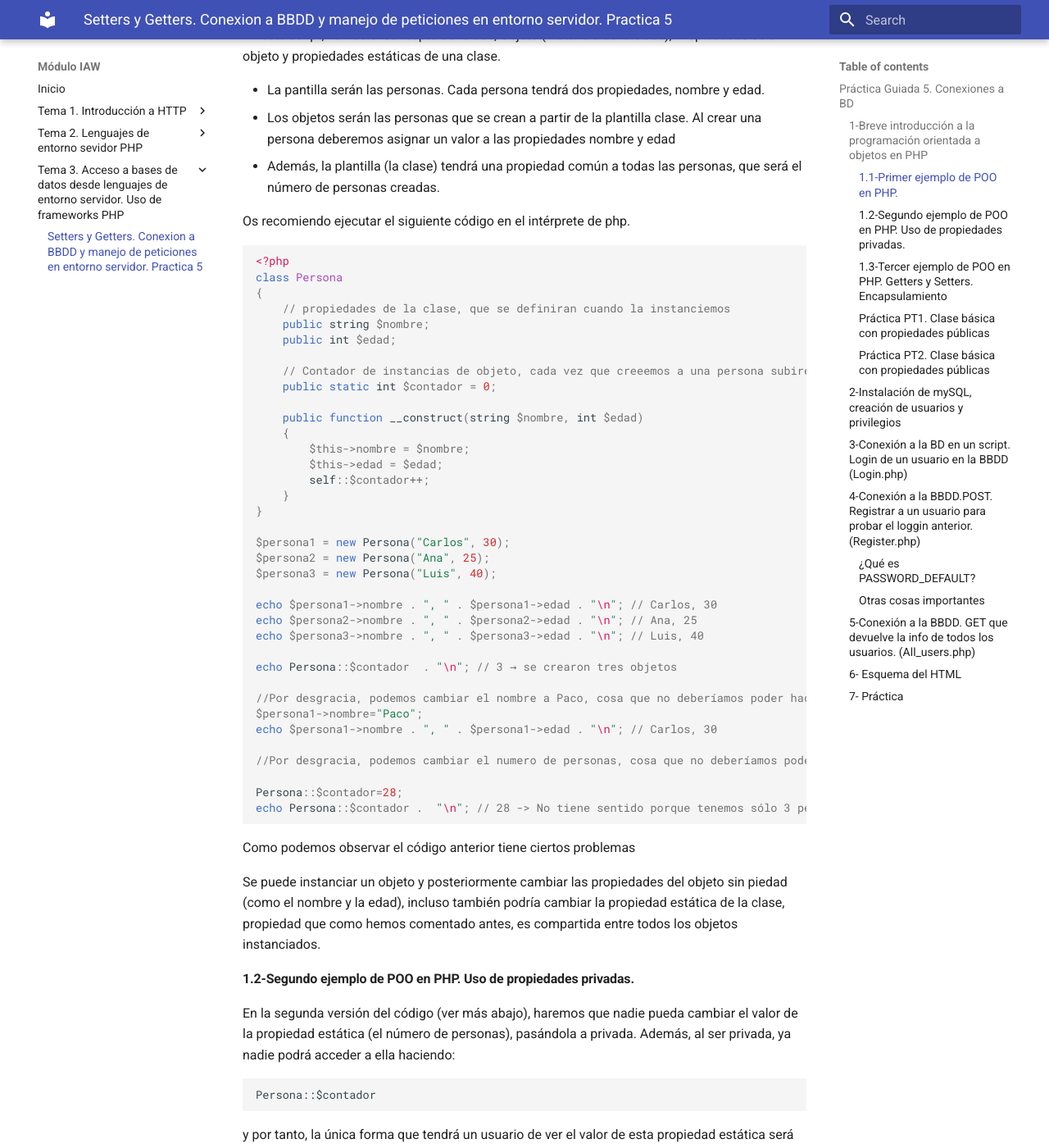
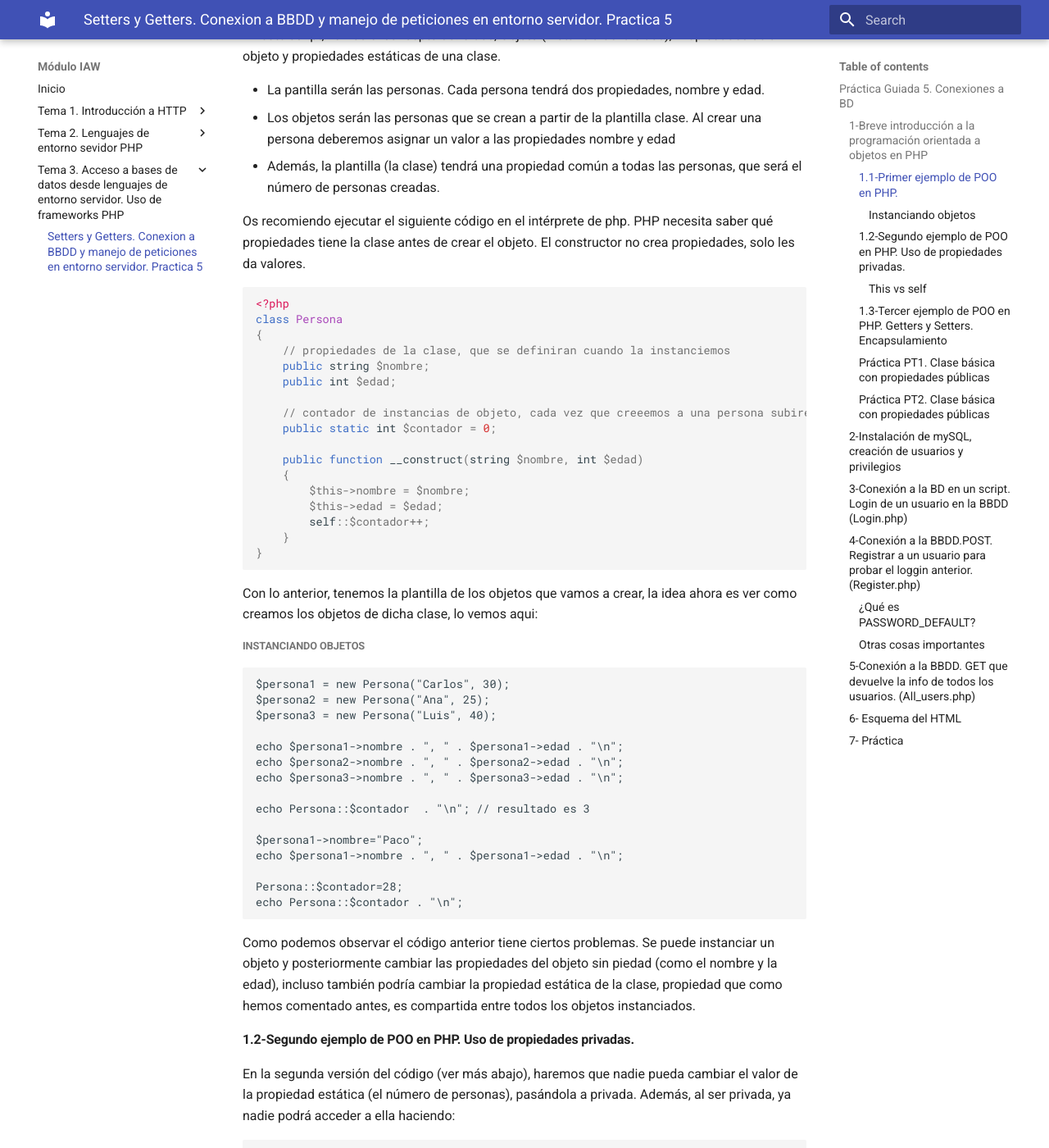
Before and after one commit to manolohpz14/IAW_module, an MkDocs documentation site: the page built from docs/5-Práctica. Conexiones_bd.md, in a window 1280 px wide and 1400 px high, scrolled down 1545 px. Shown: the whole window at 82% size. Built offline with MkDocs 1.6.1 and Material for MkDocs 9.7.7, drawn with Linux system fonts in a browser that asks for light colours; some of the changed text lies outside the part shown.

Commit message:
nuevo commit

````diff
--- a/docs/5-Práctica. Conexiones_bd.md
+++ b/docs/5-Práctica. Conexiones_bd.md
@@ -40,7 +40,7 @@
 - Los objetos serán las personas que se crean a partir de la plantilla clase. Al crear una persona deberemos asignar un valor a las propiedades nombre y edad
 - Además, la plantilla (la clase) tendrá una propiedad común a todas las personas, que será el número de personas creadas.
 
-Os recomiendo ejecutar el siguiente código en el intérprete de php.
+Os recomiendo ejecutar el siguiente código en el intérprete de php. PHP necesita saber qué propiedades tiene la clase antes de crear el objeto. El constructor no crea propiedades, solo les da valores.
 
 ```php
 <?php
@@ -50,7 +50,7 @@
     public string $nombre;
     public int $edad;
 
-    // Contador de instancias de objeto, cada vez que creeemos a una persona subiremos en 1
+    // contador de instancias de objeto, cada vez que creeemos a una persona subiremos en 1
     public static int $contador = 0;
 
     public function __construct(string $nombre, int $edad)
@@ -60,30 +60,31 @@
         self::$contador++;
     }
 }
+```
 
+Con lo anterior, tenemos la plantilla de los objetos que vamos a crear, la idea ahora es ver como creamos los objetos de dicha clase, lo vemos aqui:
+
+##### **Instanciando objetos**
+
+```php
 $persona1 = new Persona("Carlos", 30);
 $persona2 = new Persona("Ana", 25);
 $persona3 = new Persona("Luis", 40);
 
-echo $persona1->nombre . ", " . $persona1->edad . "\n"; // Carlos, 30
-echo $persona2->nombre . ", " . $persona2->edad . "\n"; // Ana, 25
-echo $persona3->nombre . ", " . $persona3->edad . "\n"; // Luis, 40
+echo $persona1->nombre . ", " . $persona1->edad . "\n";
+echo $persona2->nombre . ", " . $persona2->edad . "\n";
+echo $persona3->nombre . ", " . $persona3->edad . "\n";
 
-echo Persona::$contador  . "\n"; // 3 → se crearon tres objetos
+echo Persona::$contador  . "\n"; // resultado es 3
 
-//Por desgracia, podemos cambiar el nombre a Paco, cosa que no deberíamos poder hacer.
 $persona1->nombre="Paco";
-echo $persona1->nombre . ", " . $persona1->edad . "\n"; // Carlos, 30
-
-//Por desgracia, podemos cambiar el numero de personas, cosa que no deberíamos poder hacer porque tampoco tiene ningun sentido
+echo $persona1->nombre . ", " . $persona1->edad . "\n";
 
 Persona::$contador=28;
-echo Persona::$contador .  "\n"; // 28 -> No tiene sentido porque tenemos sólo 3 personas`
+echo Persona::$contador . "\n";
 ```
 
-Como podemos observar el código anterior tiene ciertos problemas
-
-Se puede instanciar un objeto y posteriormente cambiar las propiedades del objeto sin piedad (como el nombre y la edad), incluso también podría cambiar la propiedad estática de la clase,  propiedad que como hemos comentado antes,  es compartida entre todos los objetos instanciados.
+Como podemos observar el código anterior tiene ciertos problemas. Se puede instanciar un objeto y posteriormente cambiar las propiedades del objeto sin piedad (como el nombre y la edad), incluso también podría cambiar la propiedad estática de la clase,  propiedad que como hemos comentado antes,  es compartida entre todos los objetos instanciados.
 
 #### 1.2-Segundo ejemplo de POO en PHP. Uso de propiedades privadas.
 
@@ -110,89 +110,6 @@
         $this->edad = $edad;
         self::$contador++;
     }
-
-    // Getter de contador
-    public static function getContador(): int
-    {
-        return self::$contador;
-    }
-}
-
-
-$persona1 = new Persona("Carlos", 30);
-$persona2 = new Persona("Ana", 25);
-$persona3 = new Persona("Luis", 40);
-
-echo $persona1->nombre . ", " . $persona1->edad . "\n"; //La salida será: Carlos, 30
-echo $persona2->nombre . ", " . $persona2->edad . "\n"; //La salida será: Ana, 25
-echo $persona3->nombre . ", " . $persona3->edad . "\n"; //La salida será: Luis, 40
-
-try {echo Persona::$contador . "\n";} //ya no podemos acceder ni editar así, hay que utilizar el getter
-catch (Throwable $e) {echo $e->getMessage() . "\n";}
-echo Persona::getContador() . "\n"; //Forma correcta de usar el getter
-
-//Por desgracia, podemos cambiar el nombre a Paco, cosa que no deberíamos poder hacer.
-$persona1->nombre="Paco";
-echo $persona1->nombre . ", " . $persona1->edad . "\n"; // Carlos, 30
-
-```
-
-Como vemos al final del script siguen habiendo inconsistencias, como que se pueda cambiar el nombre de la persona (o incluso la edad). Esto se debe a que son propiedades públicas.
-
-#### 1.3-Tercer ejemplo de POO en PHP. Getters y Setters. Encapsulamiento
-
-En este último ejemplo, rizamos un poco más el rizo, lo que vemos ahora es encapsulación. Es decir, vamos a arreglar lo anterior. Para ello, no expondremos directamente al público las propiedades "edad" y "nombre" si no que estas se podrán editar u obtener únicamente a través de getters y setters.
-
-**- Getters y Setters**
- Son métodos que permiten leer o modificar propiedades privadas de forma controlada. Ejemplo: Para saber la edad de una persona usamos getEdad(), y para cambiarla usamos setEdad(), que comprueba que sea un número válido.
-
-```php
-<?php
-class Persona
-{
-    // Todas las propiedades son privadas
-    private string $nombre;
-    private int $edad;
-
-    // Contador de instancias (estático y privado)
-    private static int $contador = 0;
-
-    public function __construct(string $nombre, int $edad)
-    {
-        $this->setNombre($nombre);
-        $this->setEdad($edad);
-        self::$contador++;
-    }
-
-    // Getter y setter de nombre
-    public function getNombre(): string
-    {
-        return $this->nombre;
-    }
-
-    public function setNombre(string $nombre): void
-    {
-        if (empty($nombre)) {
-            throw new Exception("El nombre no puede estar vacío.");
-        }
-        $this->nombre = $nombre;
-    }
-
-    // Getter y setter de edad
-    public function getEdad(): int
-    {
-        return $this->edad;
-    }
-
-    public function setEdad(int $edad): void
-    {
-        if ($edad < 0) {
-            throw new Exception("La edad no puede ser negativa.");
-        }
-        $this->edad = $edad;
-    }
-
-    // Método estático
 
     public static function getContador(): int
     {
@@ -204,7 +121,88 @@
 $persona2 = new Persona("Ana", 25);
 $persona3 = new Persona("Luis", 40);
 
-// Mostrar datos usando saltos de línea (\n)
+echo $persona1->nombre . ", " . $persona1->edad . "\n";
+echo $persona2->nombre . ", " . $persona2->edad . "\n";
+echo $persona3->nombre . ", " . $persona3->edad . "\n";
+
+try {echo Persona::$contador . "\n";} //ya no podemos acceder ni editar así, hay que utilizar el getter
+catch (Throwable $e) {echo $e->getMessage() . "\n";}
+echo Persona::getContador() . "\n";
+
+//Por desgracia, podemos cambiar el nombre a Paco, cosa que no deberíamos poder hacer.
+$persona1->nombre="Paco";
+echo $persona1->nombre . ", " . $persona1->edad . "\n"; // Carlos, 30
+
+```
+
+Como vemos al final del script siguen habiendo inconsistencias, como que se pueda cambiar el nombre de la persona (o incluso la edad). Esto se debe a que son propiedades públicas.
+
+##### This vs self
+
+$this se usa cuando quieres trabajar con un objeto específico. Representa a la instancia actual de la clase, es decir, al objeto que se creó con new. En cambio, self se usa cuando quieres trabajar con algo que pertenece a la clase en general, no a cada objeto.
+
+
+
+#### 1.3-Tercer ejemplo de POO en PHP. Getters y Setters. Encapsulamiento
+
+En este último ejemplo, rizamos un poco más el rizo, lo que vemos ahora es encapsulación. Es decir, vamos a arreglar lo anterior. Para ello, no expondremos directamente al público las propiedades "edad" y "nombre" si no que estas se podrán editar u obtener únicamente a través de getters y setters.
+
+**- Getters y Setters**
+ Son métodos que permiten leer o modificar propiedades privadas de forma controlada. Ejemplo: Para saber la edad de una persona usamos getEdad(), y para cambiarla usamos setEdad(), que comprueba que sea un número válido.
+
+Cuando un getter o un setter es privado, no puede ser accedido desde una instancia, si no que solo se puede acceder desde la propia clase
+
+```php
+<?php
+class Persona
+{
+    // ahora todas las propiedades son privadas
+    private string $nombre;
+    private int $edad;
+    private static int $contador = 0;
+
+    public function __construct(string $nombre, int $edad)
+    {
+        $this->setNombre($nombre);
+        $this->setEdad($edad);
+        self::$contador++;
+    }
+
+    public function getNombre(): string
+    {
+        return $this->nombre;
+    }
+
+    private function setNombre(string $nombre): void
+    {
+        if (empty($nombre)) {
+            throw new Exception("El nombre no puede estar vacío.");
+        }
+        $this->nombre = $nombre;
+    }
+
+    public function getEdad(): int
+    {
+        return $this->edad;
+    }
+
+    private function setEdad(int $edad): void
+    {
+        if ($edad < 0) {
+            throw new Exception("La edad no puede ser negativa.");
+        }
+        $this->edad = $edad;
+    }
+
+    public static function getContador(): int
+    {
+        return self::$contador;
+    }
+}
+
+$persona1 = new Persona("Carlos", 30);
+$persona2 = new Persona("Ana", 25);
+$persona3 = new Persona("Luis", 40);
 echo $persona1->getNombre() . ", " . $persona1->getEdad() . "\n";
 ```
 
@@ -417,31 +415,28 @@
 
 ```
 
-Si quisieramos mandar el resultado al cliente, se lo mnandaríamos mediante un array asociativo, usando;
-
-> [!IMPORTANT]
->
-> `fetch_assoc()` devuelve UN array asociativo POR LLAMADA, es decir, si el resultado tuviera más de una fila, tendríamos que hacer algo así:
->
-> ```php
-> while ($usuario = $result->fetch_assoc()) {
->     echo $usuario["nombre"] . "<br>";
-> }
-> ```
->
-> De esta forma, en casa iteración obtengo una fila distinta, cosa que no es necesaria en este caso.
+Si quisieramos mandar el resultado al cliente, se lo mandaríamos mediante un array asociativo, usando;
 
 ```bash
 $userData = $result->fetch_assoc();
 ```
 
-que hace lo siguiente, si mi tabla tiene:
+`fetch_assoc()` devuelve UN array asociativo POR LLAMADA, es decir, si el resultado tuviera más de una fila, tendríamos que hacer algo así:
+
+```php
+while ($usuario = $result->fetch_assoc()) {
+ echo $usuario["nombre"] . "<br>";
+}
+```
+
+De esta forma, en casa iteración obtengo una fila distinta, cosa que no es necesaria en este caso. Por ejemplificar lo que se obtiene en cada llamada podemos ver el siguiente ejemplo, donde en la tabla de usuarios sólo hay:
 
 | id   | nombre | email                                       |
 | ---- | ------ | ------------------------------------------- |
-| 5    | Juan   | [test@mail.com](mailto:test@mail.com)<br /> |
+| 5    | Juan   | [Juan@mail.com](mailto:test@mail.com)<br /> |
+| 7    | Pepa   | [Pepa@mail.com](mailto:test@mail.com)<br /> |
 
-Convierte esto en un array asociativo que podremos manejar sin problemas en php;
+Al usar $result->fetch_assoc(), cada llamada se convierte esto en un array asociativo que podremos manejar sin problemas en php (es decir, tendríamos algo tal que así:)
 
 ```text
 [
@@ -521,9 +515,9 @@
 <?php
 header("Content-Type: application/json");
 
-ini_set('display_errors', 1);
-ini_set('display_startup_errors', 1);
-error_reporting(E_ALL);
+//ini_set('display_errors', 1);
+//ini_set('display_startup_errors', 1);
+//error_reporting(E_ALL);
 
 $host = getenv("DB_HOST");
 $db   = getenv("DB_NAME");
````
Also changed, not shown: other parts of docs/5-Práctica. Conexiones_bd.md (+0 -2 lines), docs/Teoria CURL.md (+1 -1 lines), site/Teoria CURL/index.html, site/search/search_index.json.
